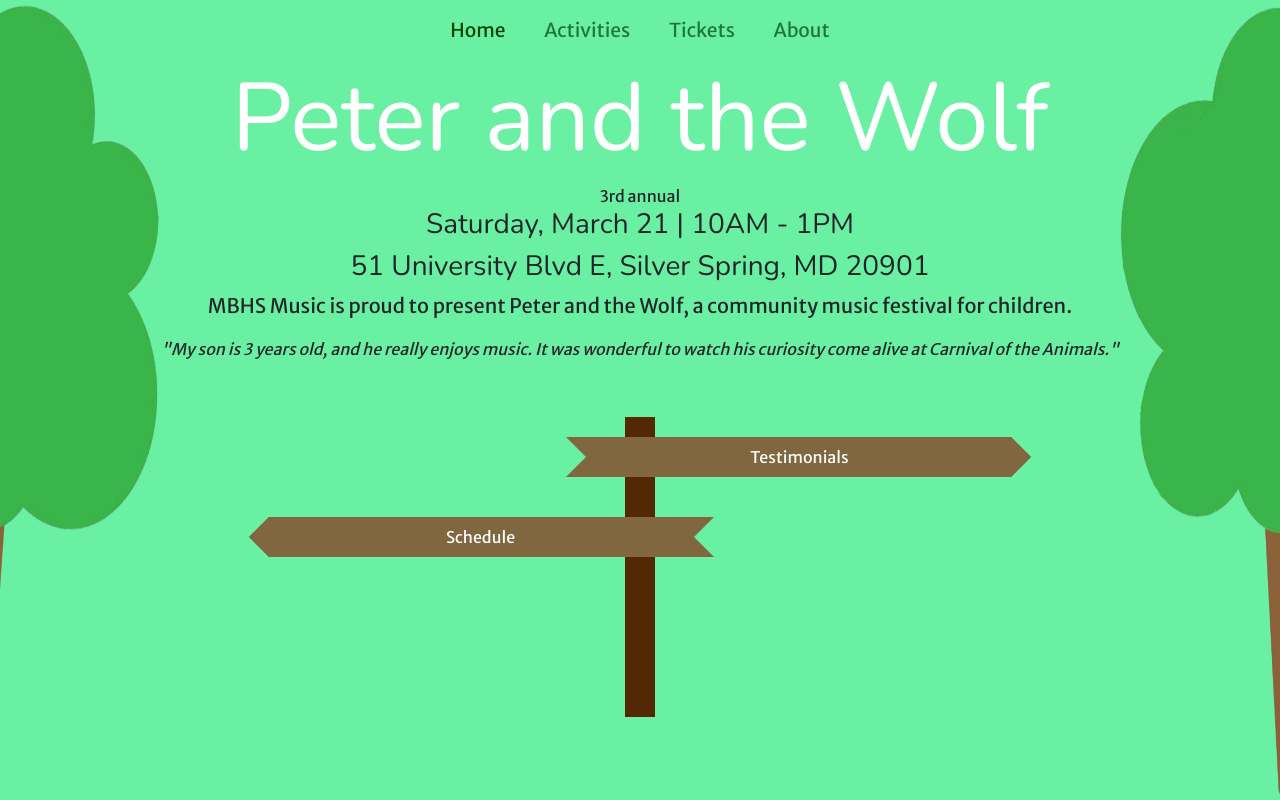
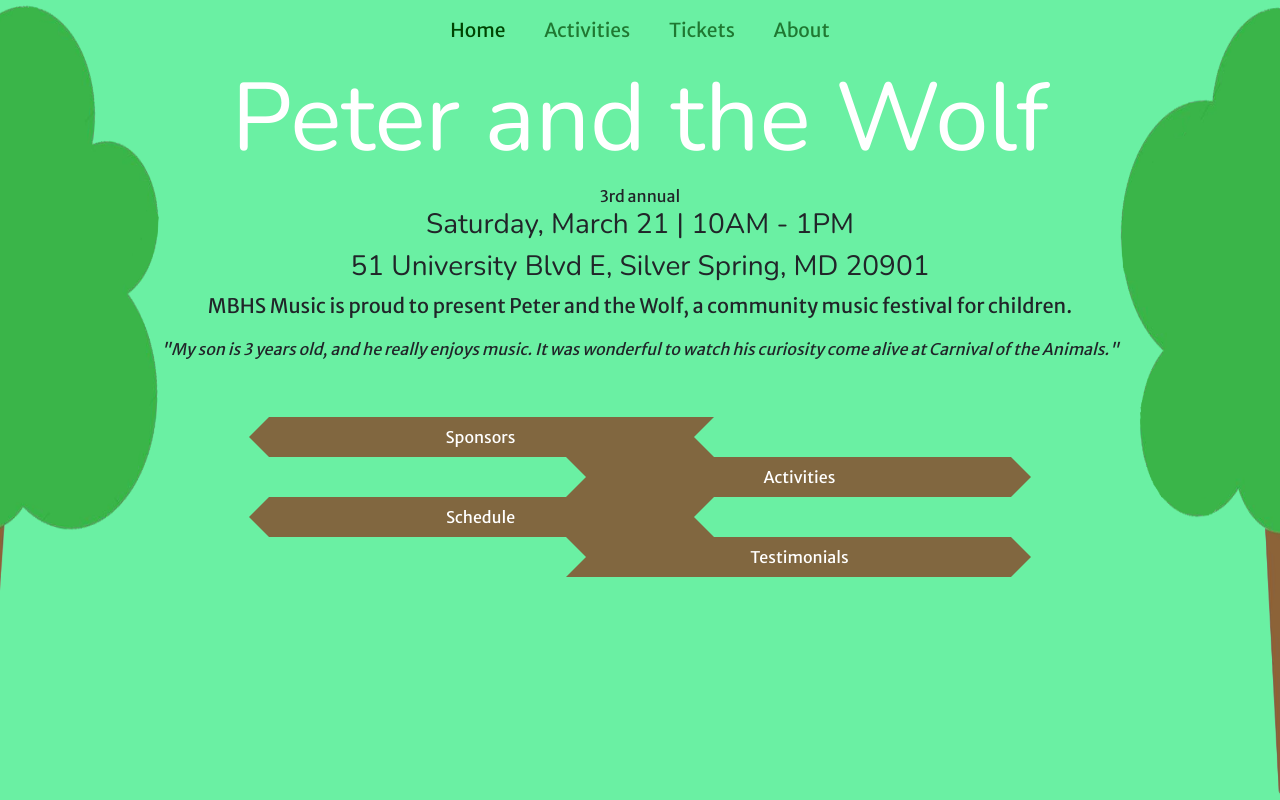
Before and after one commit to mbhs/peter, a Django app: page / in a window 1280 px wide. Run offline with Django 3.2, Linux system fonts and the light colour scheme; some libraries are stand-ins or nearby versions.

Commit message:
fix layout

```diff
--- a/core/static/core/css/style.css
+++ b/core/static/core/css/style.css
@@ -516,7 +516,7 @@ hr {
     margin: auto;
     display: none;
     grid-template-columns: 1fr .2fr .1fr .2fr 1fr;
-    grid-template-rows: .5fr 1fr 1fr 1fr 4fr;
+    grid-template-rows: .5fr 1fr 1fr 1fr 1fr 1fr 1fr 1fr 4fr;
 }
 
 @media (min-width: 576px) {
@@ -577,16 +577,27 @@ hr {
 #sign .pole {
     background-color: var(--db);
     grid-column: 3;
-    grid-row: 1 / 6;
+    grid-row: 1 / 10;
+}
+#sign:nth-child(2) {
+    grid-row: 2;
+}
+
+#sign:nth-child(3) {
+    grid-row: 4;
+}
+#sign:nth-child(4) {
+    grid-row: 6;
+}
+#sign:nth-child(5) {
+    grid-row: 8;
 }
 
 .left {
     grid-column: 1 / 5;
-    grid-row: 4;
 }
 .right {
     grid-column: 2 / 6;
-    grid-row: 2;
 }
 
 #pointer-l, #pointer-r {
```
